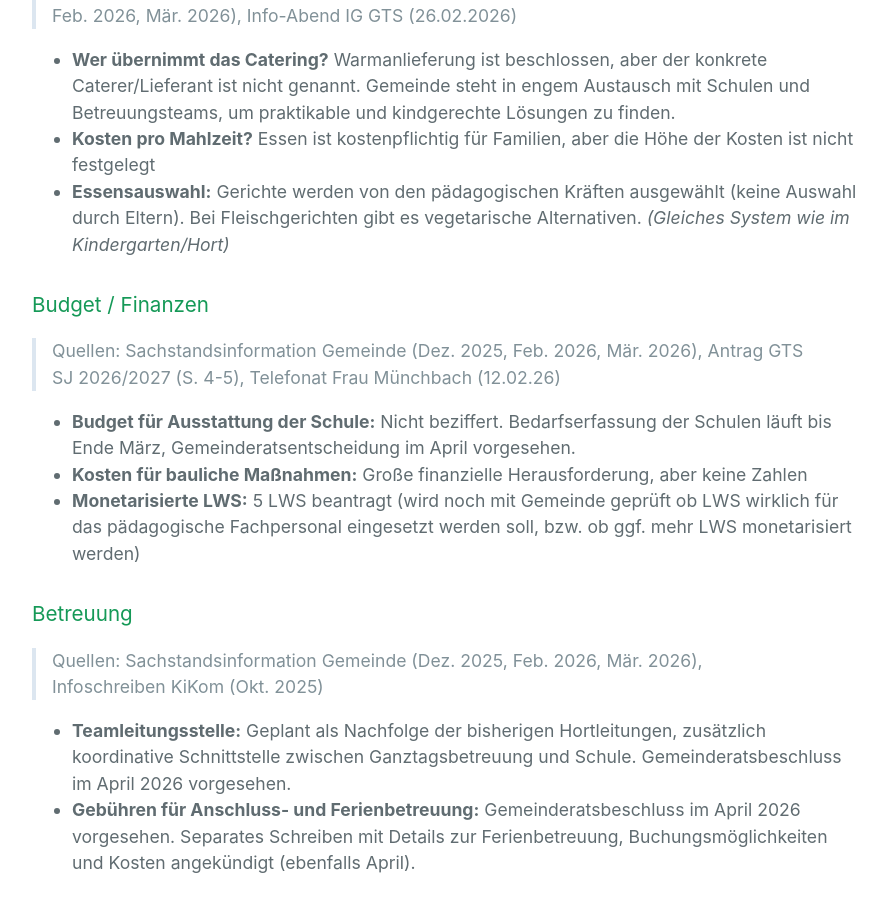
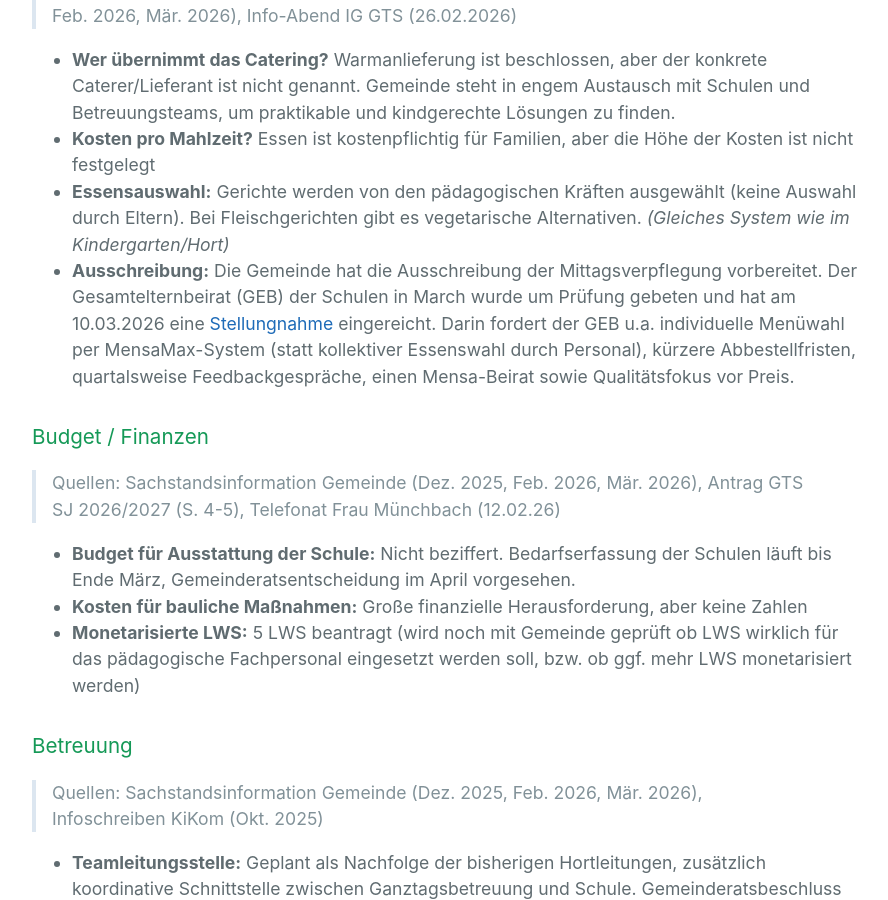
Before and after one commit to danielwinter83/gts-holzhausen-website, a Jekyll site: the page built from index.md, in a window 1280 px wide and 900 px high, scrolled down 6773 px. Shown: the whole window, without its empty margins (192-1080 px from the left). Built offline with Jekyll 4.4.1, drawn with Linux system fonts in a browser that asks for light colours; our own code applies the rules of GitHub Pages for plain Markdown files; some of the changed text lies outside the part shown.

Commit message:
feat: GEB-Stellungnahme zur Mittagsverpflegung verlinken
Verweis auf Stellungnahme des GEB Schulen March (10.03.2026) im
Catering-Abschnitt mit Kernforderungen (MensaMax, Abbestellfristen,
Mensa-Beirat, Qualitaetsfokus). PDF als Download hinzugefuegt,
GEB im Abkuerzungsverzeichnis ergaenzt.

```diff
--- a/index.md
+++ b/index.md
@@ -177,6 +177,7 @@ Die Schule kann entscheiden, ob sie die LWS durch eigene Lehrkräfte abdeckt ode
 - **Wer übernimmt das Catering?** Warmanlieferung ist beschlossen, aber der konkrete Caterer/Lieferant ist nicht genannt. Gemeinde steht in engem Austausch mit Schulen und Betreuungsteams, um praktikable und kindgerechte Lösungen zu finden.
 - **Kosten pro Mahlzeit?** Essen ist kostenpflichtig für Familien, aber die Höhe der Kosten ist nicht festgelegt
 - **Essensauswahl:** Gerichte werden von den pädagogischen Kräften ausgewählt (keine Auswahl durch Eltern). Bei Fleischgerichten gibt es vegetarische Alternativen. *(Gleiches System wie im Kindergarten/Hort)*
+- **Ausschreibung:** Die Gemeinde hat die Ausschreibung der Mittagsverpflegung vorbereitet. Der Gesamtelternbeirat (GEB) der Schulen in March wurde um Prüfung gebeten und hat am 10.03.2026 eine [Stellungnahme](docs/Stellungnahme des Gesamtelternbeirats Schulen March.pdf) eingereicht. Darin fordert der GEB u.a. individuelle Menüwahl per MensaMax-System (statt kollektiver Essenswahl durch Personal), kürzere Abbestellfristen, quartalsweise Feedbackgespräche, einen Mensa-Beirat sowie Qualitätsfokus vor Preis.
 
 ### Budget / Finanzen
 
@@ -222,6 +223,7 @@ Kooperationen sind aktuell noch in Abstimmung. Bisher noch keine konkreten Vertr
 - [Sachstandsinformation Gemeinde, Dez. 2025](docs/2025_12-Sachstandinformation.pdf)
 - [Sachstandsinformation Gemeinde, Feb. 2026](docs/2026_02-Sachstandsinformation.pdf)
 - [Sachstandsinformation Gemeinde, Mär. 2026](docs/2026_03-Sachstandsinformation Ganztaggsgrundschule.pdf)
+- [Stellungnahme GEB Schulen March zur Mittagsverpflegung, Mär. 2026](docs/Stellungnahme des Gesamtelternbeirats Schulen March.pdf)
 - [Infoschreiben KiKom, Okt. 2025](docs/kikom/2025_10-Infoschreiben)
 - [GaFöG-FAQs Landkreistag BW, Sept. 2025](docs/GaFöG-FAQs Landkreistag Ba-Wü_Stand September 20251.pdf)
 
@@ -238,6 +240,7 @@ Kooperationen sind aktuell noch in Abstimmung. Bisher noch keine konkreten Vertr
 | Abkürzung | Bedeutung |
 |-----------|-----------|
 | **AG** | Arbeitsgemeinschaft |
+| **GEB** | Gesamtelternbeirat |
 | **GTS** | Ganztagsschule |
 | **IG** | Interessensgemeinschaft |
 | **IL** | Individuelles Lernen (ersetzt Hausaufgaben an GTS-Tagen) |
```
Also changed, not shown: 1 other file.
